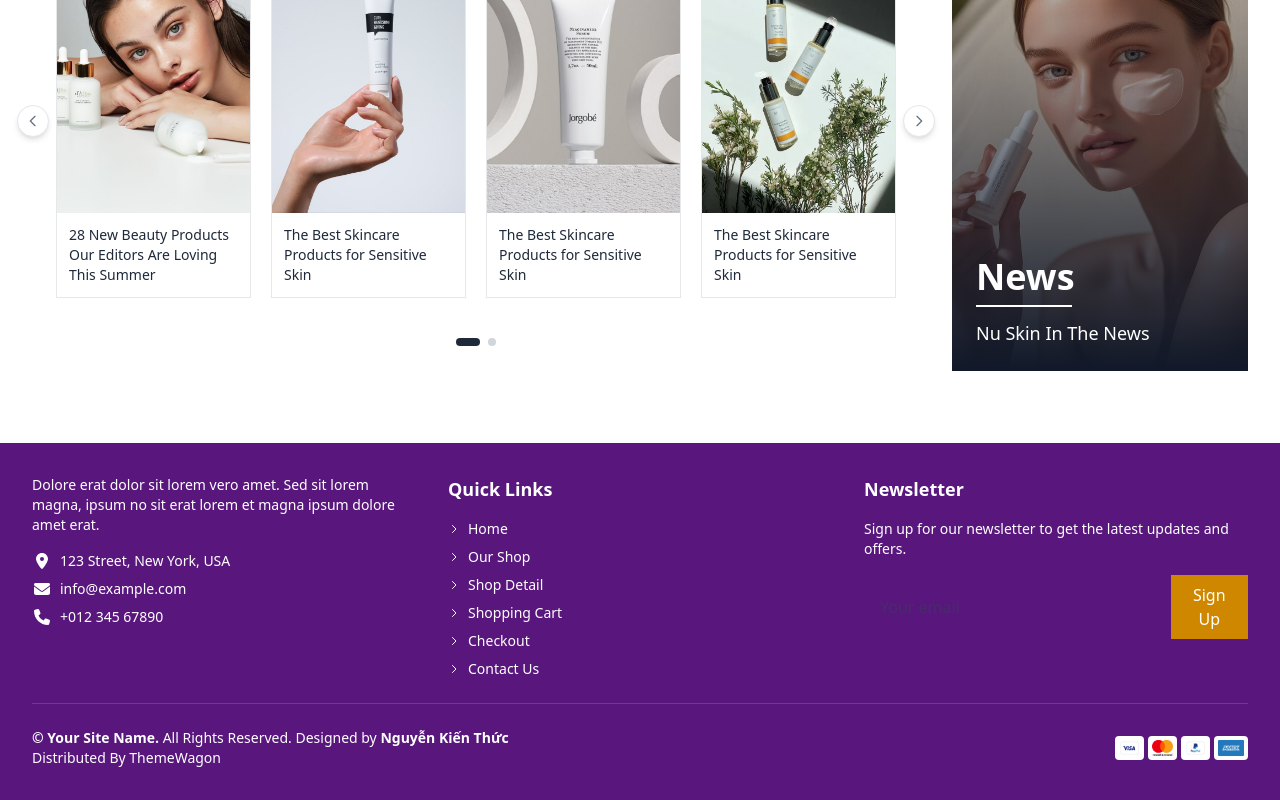
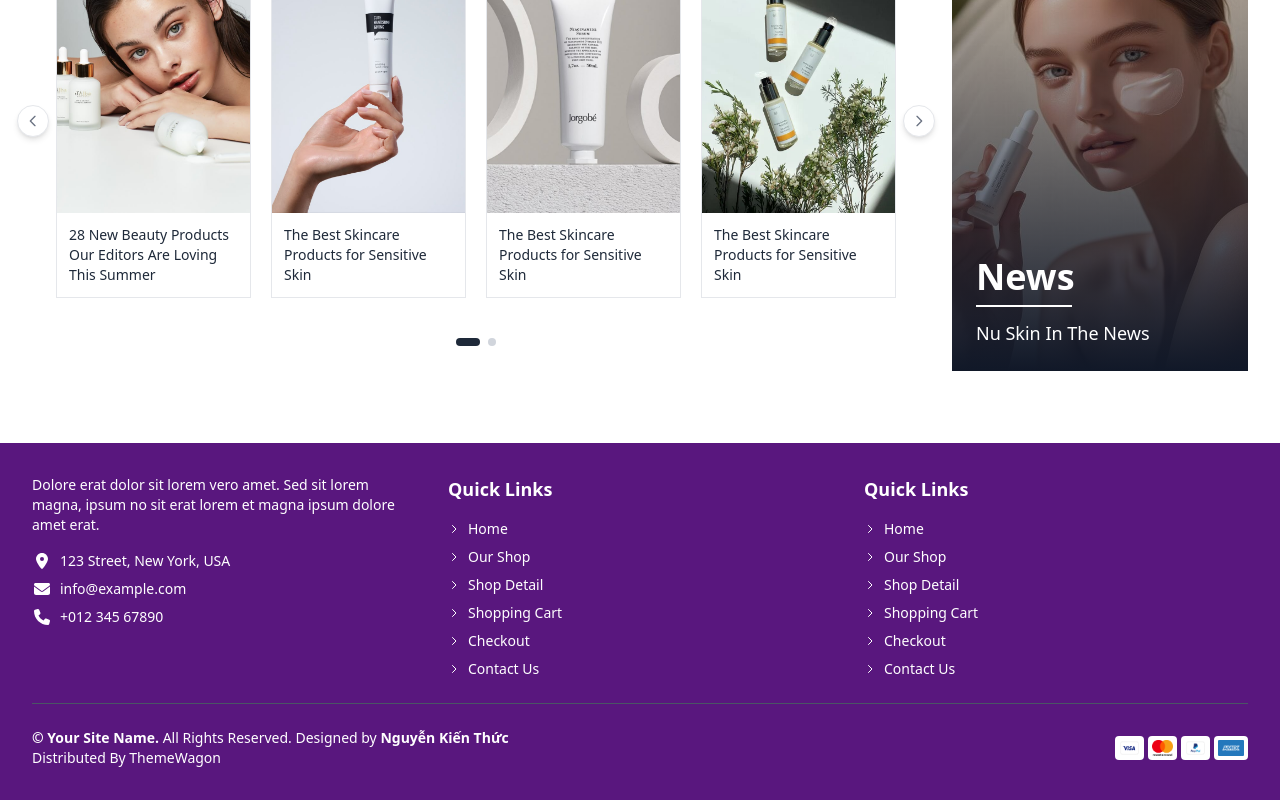
Before and after one commit to Kien-thuc03/FE_SkincareShop, a React (Vite) app: page / in a window 1280 px wide. Shown: the part 4166-4966 px from the top of the page. Built offline with nearby package versions, Linux system fonts and the light colour scheme.

Commit message:
Refactor Footer component to improve layout and responsiveness. Adjust padding, simplify quick links section, and enhance icon usage for contact details. Remove redundant mobile-specific sections for a cleaner design.

```diff
--- a/src/components/Footer.tsx
+++ b/src/components/Footer.tsx
@@ -9,32 +9,31 @@ import AmericanExress from '../assets/images/amex_82052.webp';
 
 const Footer = () => {
   return (
-    <footer className="bg-[#59177e] text-white py-6 sm:py-8">
-      <div className="container mx-auto px-4 sm:px-8">
-        <div className="grid grid-cols-1 md:grid-cols-2 lg:grid-cols-3 gap-6 sm:gap-8">
+    <footer className="bg-[#59177e] text-white py-8">
+      <div className="container mx-auto px-8">
+        <div className="grid grid-cols-1 md:grid-cols-3 gap-8">
           {/* Company Info */}
           <div>
-            <h3 className="text-lg font-semibold mb-4 md:hidden">Company Info</h3>
             <p className="text-sm mb-4">Dolore erat dolor sit lorem vero amet. Sed sit lorem magna, ipsum no sit erat lorem et magna ipsum dolore amet erat.</p>
 
             <div className="flex items-center gap-2 mb-2">
-              <FontAwesomeIcon icon={faLocationDot} className="h-5 w-5 flex-shrink-0" />
+              <FontAwesomeIcon icon={faLocationDot} className="h-5 w-5" />
               <p className="text-sm">123 Street, New York, USA</p>
             </div>
 
             <div className="flex items-center gap-2 mb-2">
-              <FontAwesomeIcon icon={faEnvelope} className="h-5 w-5 flex-shrink-0" />
+              <FontAwesomeIcon icon={faEnvelope} className="h-5 w-5" />
               <p className="text-sm">info@example.com</p>
             </div>
 
             <div className="flex items-center gap-2">
-              <FontAwesomeIcon icon={faPhone} className="h-5 w-5 flex-shrink-0" />
+              <FontAwesomeIcon icon={faPhone} className="h-5 w-5" />
               <p className="text-sm">+012 345 67890</p>
             </div>
           </div>
 
           {/* Quick Links */}
-          <div className="hidden sm:block md:block">
+          <div>
             <h3 className="text-lg font-semibold mb-4">Quick Links</h3>
             <ul className="space-y-2 text-sm">
               <li className="flex items-center">
@@ -76,84 +75,60 @@ const Footer = () => {
             </ul>
           </div>
 
-          {/* Mobile Quick Links */}
-          <div className="grid grid-cols-2 gap-4 sm:hidden">
+          {/* Quick Links 2 - Duplicated */}
           <div>
-              <h3 className="text-lg font-semibold mb-3">Shop</h3>
+            <h3 className="text-lg font-semibold mb-4">Quick Links</h3>
             <ul className="space-y-2 text-sm">
               <li className="flex items-center">
-                  <svg xmlns="http://www.w3.org/2000/svg" className="h-3 w-3 mr-1" fill="none" viewBox="0 0 24 24" stroke="currentColor">
+                <svg xmlns="http://www.w3.org/2000/svg" className="h-3 w-3 mr-2" fill="none" viewBox="0 0 24 24" stroke="currentColor">
                   <path strokeLinecap="round" strokeLinejoin="round" strokeWidth={2} d="M9 5l7 7-7 7" />
                 </svg>
                 <Link to="/" className="hover:underline">Home</Link>
               </li>
               <li className="flex items-center">
-                  <svg xmlns="http://www.w3.org/2000/svg" className="h-3 w-3 mr-1" fill="none" viewBox="0 0 24 24" stroke="currentColor">
+                <svg xmlns="http://www.w3.org/2000/svg" className="h-3 w-3 mr-2" fill="none" viewBox="0 0 24 24" stroke="currentColor">
                   <path strokeLinecap="round" strokeLinejoin="round" strokeWidth={2} d="M9 5l7 7-7 7" />
                 </svg>
-                  <Link to="/" className="hover:underline">Products</Link>
+                <Link to="/" className="hover:underline">Our Shop</Link>
               </li>
               <li className="flex items-center">
-                  <svg xmlns="http://www.w3.org/2000/svg" className="h-3 w-3 mr-1" fill="none" viewBox="0 0 24 24" stroke="currentColor">
+                <svg xmlns="http://www.w3.org/2000/svg" className="h-3 w-3 mr-2" fill="none" viewBox="0 0 24 24" stroke="currentColor">
                   <path strokeLinecap="round" strokeLinejoin="round" strokeWidth={2} d="M9 5l7 7-7 7" />
                 </svg>
-                  <Link to="/" className="hover:underline">Categories</Link>
+                <Link to="/" className="hover:underline">Shop Detail</Link>
               </li>
-              </ul>
-            </div>
-
-            <div>
-              <h3 className="text-lg font-semibold mb-3">Info</h3>
-              <ul className="space-y-2 text-sm">
               <li className="flex items-center">
-                  <svg xmlns="http://www.w3.org/2000/svg" className="h-3 w-3 mr-1" fill="none" viewBox="0 0 24 24" stroke="currentColor">
+                <svg xmlns="http://www.w3.org/2000/svg" className="h-3 w-3 mr-2" fill="none" viewBox="0 0 24 24" stroke="currentColor">
                   <path strokeLinecap="round" strokeLinejoin="round" strokeWidth={2} d="M9 5l7 7-7 7" />
                 </svg>
-                  <Link to="/" className="hover:underline">FAQ</Link>
+                <Link to="/" className="hover:underline">Shopping Cart</Link>
               </li>
               <li className="flex items-center">
-                  <svg xmlns="http://www.w3.org/2000/svg" className="h-3 w-3 mr-1" fill="none" viewBox="0 0 24 24" stroke="currentColor">
+                <svg xmlns="http://www.w3.org/2000/svg" className="h-3 w-3 mr-2" fill="none" viewBox="0 0 24 24" stroke="currentColor">
                   <path strokeLinecap="round" strokeLinejoin="round" strokeWidth={2} d="M9 5l7 7-7 7" />
                 </svg>
-                  <Link to="/" className="hover:underline">About Us</Link>
+                <Link to="/" className="hover:underline">Checkout</Link>
               </li>
               <li className="flex items-center">
-                  <svg xmlns="http://www.w3.org/2000/svg" className="h-3 w-3 mr-1" fill="none" viewBox="0 0 24 24" stroke="currentColor">
+                <svg xmlns="http://www.w3.org/2000/svg" className="h-3 w-3 mr-2" fill="none" viewBox="0 0 24 24" stroke="currentColor">
                   <path strokeLinecap="round" strokeLinejoin="round" strokeWidth={2} d="M9 5l7 7-7 7" />
                 </svg>
-                  <Link to="/" className="hover:underline">Contact</Link>
+                <Link to="/" className="hover:underline">Contact Us</Link>
               </li>
             </ul>
           </div>
         </div>
 
-          {/* Newsletter - Only visible on larger screens */}
-          <div className="hidden lg:block">
-            <h3 className="text-lg font-semibold mb-4">Newsletter</h3>
-            <p className="text-sm mb-4">Sign up for our newsletter to get the latest updates and offers.</p>
-            <div className="flex">
-              <input
-                type="email"
-                placeholder="Your email"
-                className="px-4 py-2 w-full text-gray-700 focus:outline-none"
-              />
-              <button className="bg-yellow-600 px-4 py-2 text-white hover:bg-yellow-700 transition-colors duration-200">
-                Sign Up
-              </button>
-            </div>
-          </div>
-        </div>
-
         <hr className="my-6 border-gray-600" />
 
-        <div className="flex flex-col sm:flex-row justify-between items-center">
-          <div className="text-center sm:text-left">
-            <p className="text-sm mb-3 sm:mb-0"><span className="text-white font-bold">&copy; Your Site Name.</span> All Rights Reserved. Designed by <span className="text-white font-bold">Nguyễn Kiến Thức</span></p>
-            <p className="text-sm hidden sm:block">Distributed By ThemeWagon</p>
+        <div className="flex flex-col md:flex-row justify-between items-center">
+          <div>
+            <p className="text-sm mb-4 md:mb-0"><span className="text-white font-bold">&copy; Your Site Name.</span> All Rights Reserved. Designed by <span className="text-white font-bold">Nguyễn Kiến Thức</span></p>
+            <p className="text-sm">Distributed By ThemeWagon</p>
           </div>
 
           {/* Payment icons */}
-          <div className="flex mt-4 sm:mt-0 space-x-1">
+          <div className="flex mt-4 md:mt-0 space-x-1">
             <img src={Visa} alt="Visa" className="h-6 bg-white p-1 rounded" />
             <img src={Mastercard} alt="Mastercard" className="h-6 bg-white p-1 rounded" />
             <img src={PayPal} alt="PayPal" className="h-6 bg-white p-1 rounded" />
```
Lines whose indentation alone changed are shown as unchanged.
